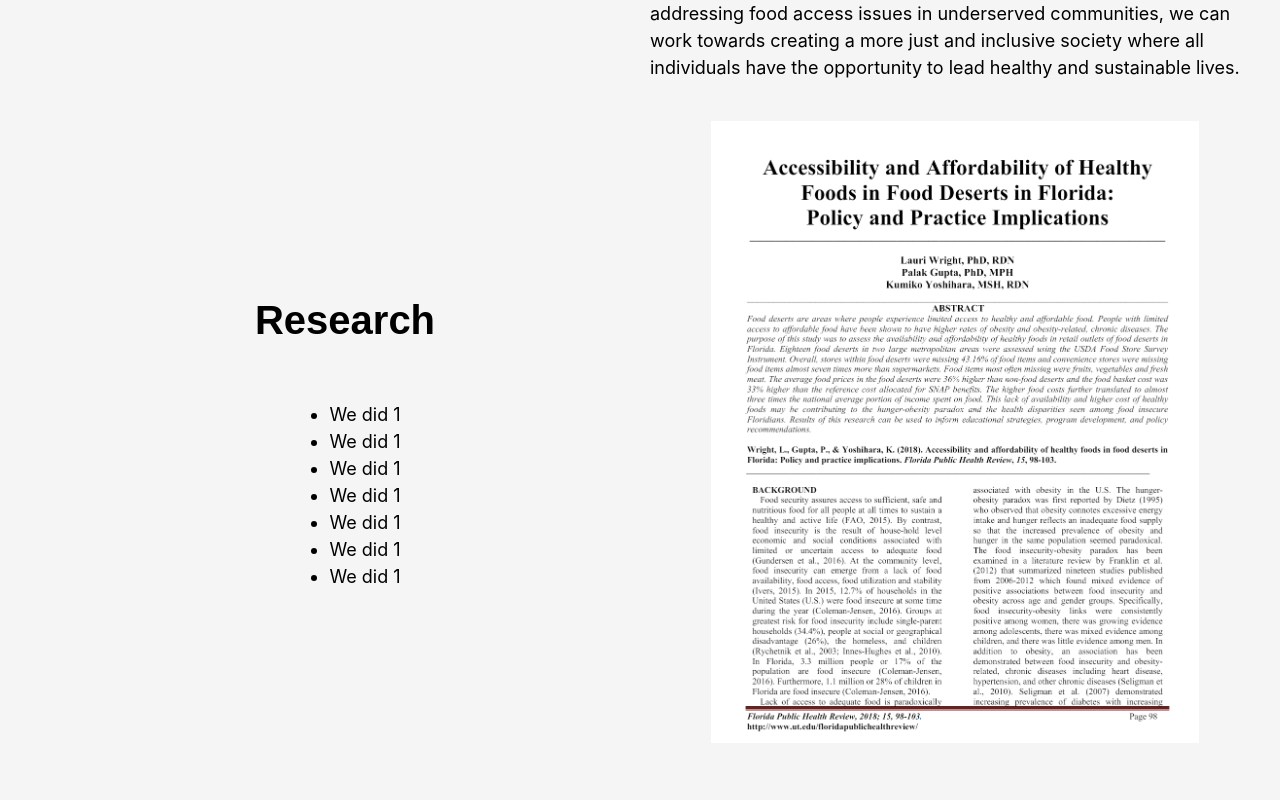
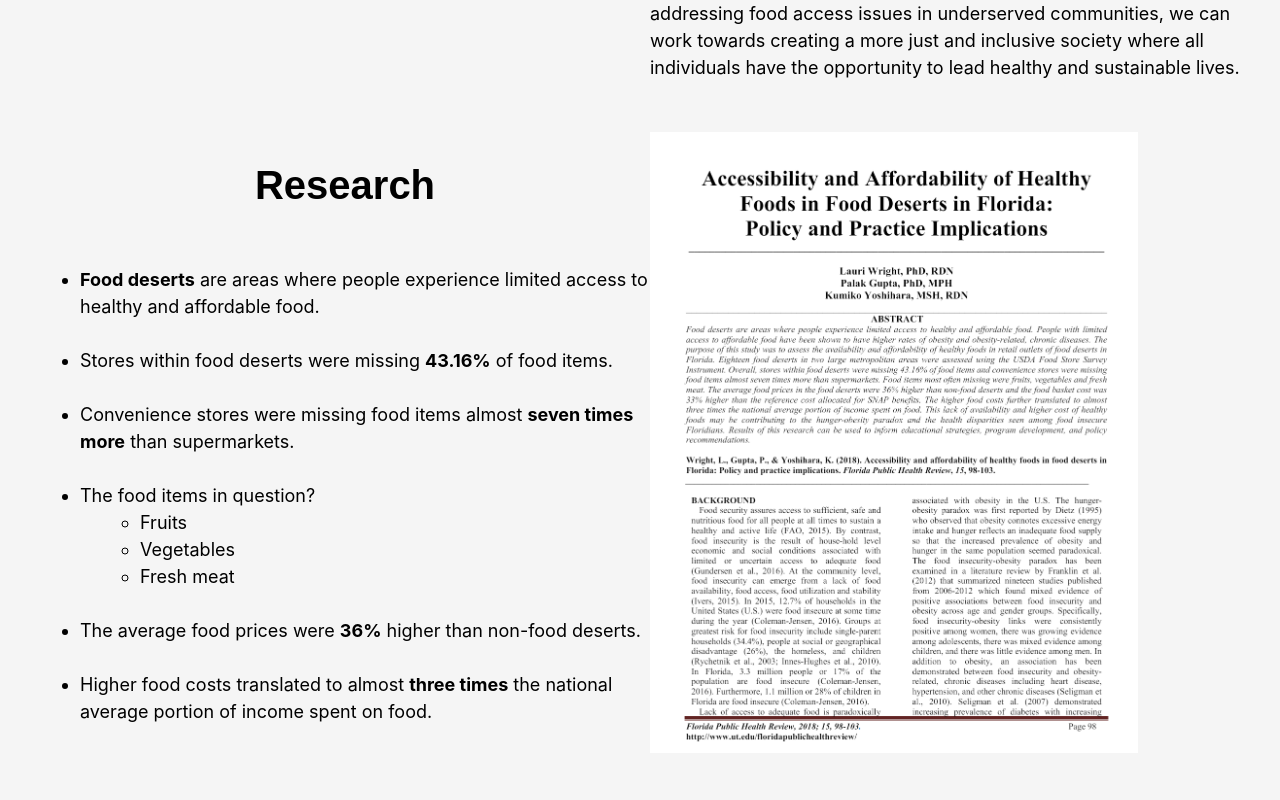
Before and after one commit to nathanallen242/4Environment, a React (Vite) app in the folder my-react-app/: page /about in a window 1280 px wide. Shown: the part 1420-2220 px from the top of the page. Built offline with nearby package versions, Linux system fonts and the light colour scheme.

Commit message:
only final section of about me requires work

```diff
--- a/my-react-app/src/App.jsx
+++ b/my-react-app/src/App.jsx
@@ -7,7 +7,7 @@ import 'mapbox-gl/dist/mapbox-gl.css';
 
 function App() {
   const [searchTerm, setSearchTerm] = useState('')
-  const [county, setCounty] = useState('Hillsborough')
+  const [county, setCounty] = useState('All')
   const [selectedYear, setSelectedYear] = useState('2019');
 
   return (
--- a/my-react-app/src/Research.jsx
+++ b/my-react-app/src/Research.jsx
@@ -10,7 +10,6 @@ const componentVariant = {
 
 const Research = () => {
   const control = useAnimation();
-  // Increase the threshold for triggering the animation
   const [ref, inView] = useInView({ threshold: 0.6 });
 
   useEffect(() => {
@@ -36,22 +35,36 @@ const Research = () => {
       }}
     >
       <div className="research-image-container" style={{ flex: 1, display: 'flex', justifyContent: 'center' }}>
+        {/* Wrap the img element with an a tag */}
+        <a href='https://digitalcommons.unf.edu/fphr/vol15/iss1/11/' target="_blank" rel="noopener noreferrer">
           <img src={researchImage} alt="Research" />
+        </a>
       </div>
       <div className="research-info">
         <div className="research-header-container" style={{}}>
           <h2 className="research-header">Research</h2>
         </div>
         <ul>
-      <li>We did 1</li>
-      <li>We did 1</li>
-      <li>We did 1</li>
-      <li>We did 1</li>
-      <li>We did 1</li>
-      <li>We did 1</li>
-      <li>We did 1</li>
+          <li><b>Food deserts</b> are areas where people experience limited access to healthy and affordable food.</li>
+          <br></br>
+          <li>Stores within food deserts were missing <strong>43.16%</strong> of food items.</li>
+          <br></br>
+          <li>Convenience stores were missing food items almost <strong>seven times more</strong> than supermarkets.</li>
+          <br></br>
+          <li>
+            The food items in question?
+            <ul style={{ marginLeft: '20px' }}> {/* Indent the sublist */}
+              <li>Fruits </li>
+              <li>Vegetables</li>
+              <li>Fresh meat</li>
             </ul>
-
+          </li>
+          <br></br>
+          <li>The average food prices were <b>36%</b> higher than non-food deserts.</li>
+          <br></br>
+          <li>Higher food costs translated to almost <strong>three times</strong> the national average portion of income spent on food.</li>
+          <br></br>
+        </ul>
       </div>
     </motion.div>
   );
--- a/my-react-app/src/index.css
+++ b/my-react-app/src/index.css
@@ -256,7 +256,8 @@ button:focus-visible {
 
 .image-container {
   display: flex;
-  justify-content: center;
+  justify-content: start;
+  align-self: center;
   gap: 2rem;
 }
 
```
Lines whose indentation alone changed are shown as unchanged.
